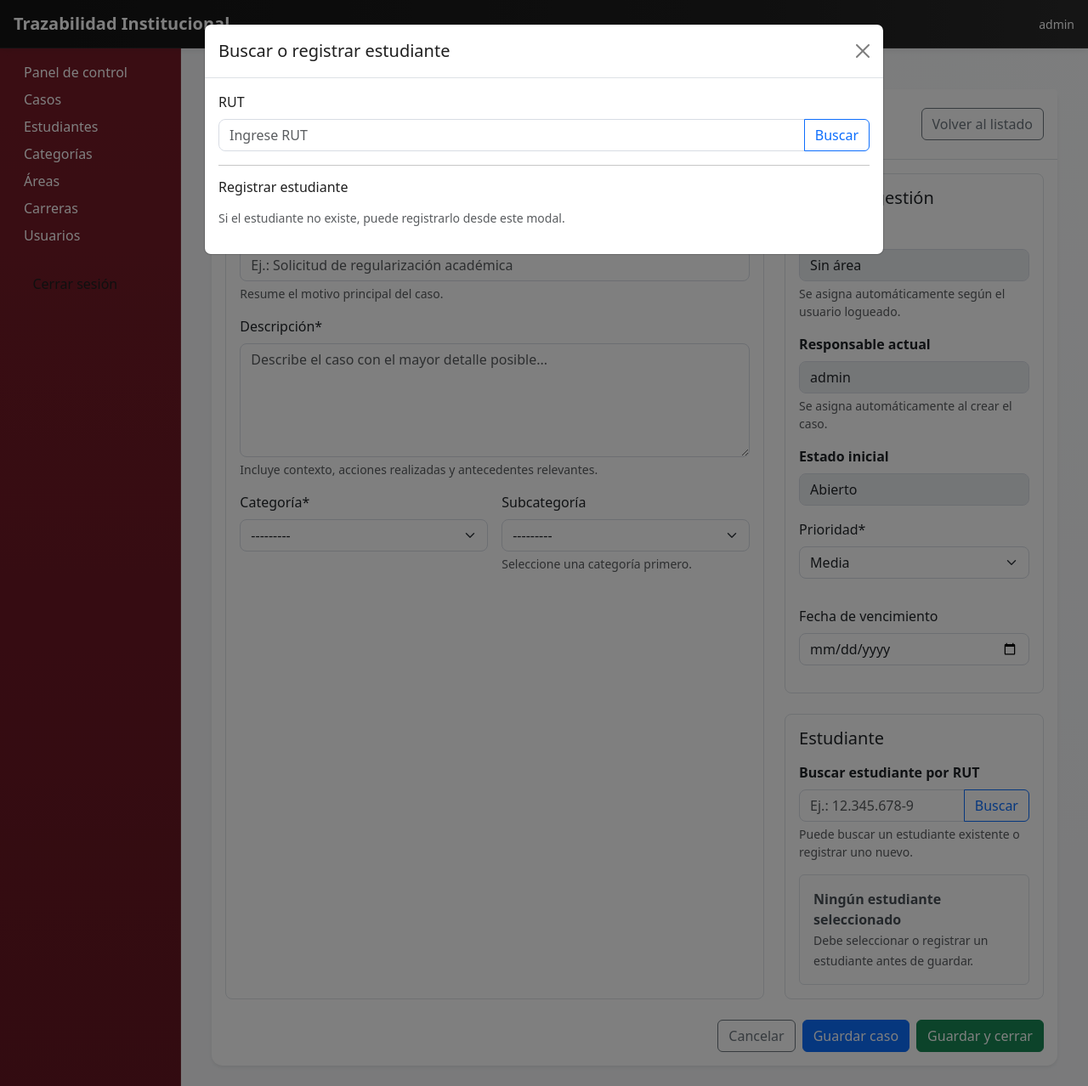
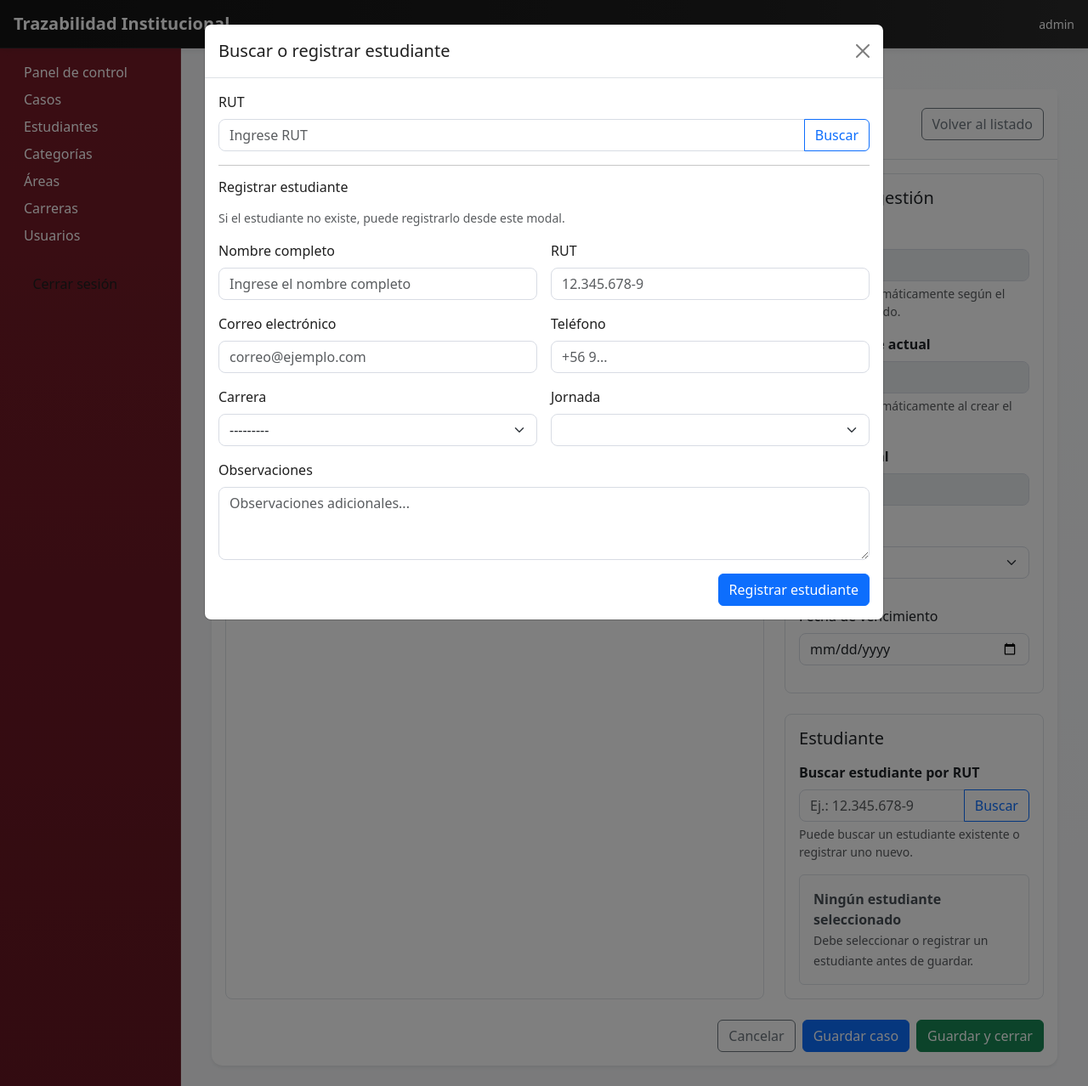
Before and after one commit to rueeen/atenciones-back, a Django app: page /cases/nuevo/ in a window 1280 px wide, after a click on "Buscar". Shown: the top 1278 px of the page at 85% size. Run offline with Django 5.2, Linux system fonts and the light colour scheme; a user stored in the database is signed in; data comes from the database, SQL or seed files in the repository; tables that the repository leaves empty hold one stand-in row (values such as "Sample post"); lists and menus that the app fills with data are empty; some libraries are stand-ins or nearby versions.

Commit message:
refactor: improve cases form

```diff
--- a/students/forms.py
+++ b/students/forms.py
@@ -5,7 +5,8 @@ from students.models import Student
 class StudentForm(forms.ModelForm):
     class Meta:
         model = Student
-        fields = ['full_name', 'rut', 'email', 'phone', 'career', 'schedule', 'observations']
+        fields = ['full_name', 'rut', 'email', 'phone',
+                  'career', 'schedule', 'observations']
         labels = {
             'full_name': 'Nombre completo',
             'rut': 'RUT',
@@ -15,3 +16,32 @@ class StudentForm(forms.ModelForm):
             'schedule': 'Jornada',
             'observations': 'Observaciones',
         }
+        widgets = {
+            'full_name': forms.TextInput(attrs={
+                'class': 'form-control',
+                'placeholder': 'Ingrese el nombre completo',
+            }),
+            'rut': forms.TextInput(attrs={
+                'class': 'form-control',
+                'placeholder': '12.345.678-9',
+            }),
+            'email': forms.EmailInput(attrs={
+                'class': 'form-control',
+                'placeholder': 'correo@ejemplo.com',
+            }),
+            'phone': forms.TextInput(attrs={
+                'class': 'form-control',
+                'placeholder': '+56 9...',
+            }),
+            'career': forms.Select(attrs={
+                'class': 'form-select',
+            }),
+            'schedule': forms.Select(attrs={
+                'class': 'form-select',
+            }),
+            'observations': forms.Textarea(attrs={
+                'class': 'form-control',
+                'rows': 3,
+                'placeholder': 'Observaciones adicionales...',
+            }),
+        }
--- a/students/urls.py
+++ b/students/urls.py
@@ -1,10 +1,12 @@
 from django.urls import path
-from .views import StudentCreateView, StudentListView, StudentUpdateView
+from .views import StudentCreateView, StudentListView, StudentUpdateView, StudentModalCreateView
+
 
 app_name = 'students'
 
 urlpatterns = [
     path('', StudentListView.as_view(), name='list'),
-    path('new/', StudentCreateView.as_view(), name='create'),
+    path('nuevo/', StudentCreateView.as_view(), name='create'),
+    path('modal/create/', StudentModalCreateView.as_view(), name='modal_create'),
     path('<int:pk>/edit/', StudentUpdateView.as_view(), name='update'),
 ]
--- a/students/views.py
+++ b/students/views.py
@@ -1,10 +1,12 @@
+from .models import Student
+from .forms import StudentForm
+from django.views import View
+from django.template.loader import render_to_string
+from django.http import JsonResponse
 from django.contrib import messages
 from django.contrib.auth.mixins import LoginRequiredMixin
 from django.urls import reverse_lazy
 from django.views.generic import CreateView, ListView, UpdateView
-
-from students.forms import StudentForm
-from students.models import Student
 
 
 class StudentListView(LoginRequiredMixin, ListView):
@@ -24,6 +26,42 @@ class StudentCreateView(LoginRequiredMixin, CreateView):
         return super().form_valid(form)
 
 
+class StudentModalCreateView(LoginRequiredMixin, View):
+    def get(self, request, *args, **kwargs):
+        form = StudentForm()
+        html = render_to_string(
+            'students/includes/student_create_form.html',
+            {'form': form},
+            request=request
+        )
+        return JsonResponse({'html': html})
+
+    def post(self, request, *args, **kwargs):
+        form = StudentForm(request.POST)
+
+        if form.is_valid():
+            student = form.save()
+            return JsonResponse({
+                'success': True,
+                'student': {
+                    'id': student.id,
+                    'full_name': student.full_name,
+                    'rut': student.rut,
+                    'label': f'{student.rut} - {student.full_name}',
+                }
+            })
+
+        html = render_to_string(
+            'students/includes/student_create_form.html',
+            {'form': form},
+            request=request
+        )
+        return JsonResponse({
+            'success': False,
+            'html': html,
+        }, status=400)
+
+
 class StudentUpdateView(LoginRequiredMixin, UpdateView):
     model = Student
     form_class = StudentForm
--- a/templates/cases/case_form.html
+++ b/templates/cases/case_form.html
@@ -168,7 +168,83 @@
         </p>
 
         <div id="student-create-form-container">
-          {# Aquí después puedes cargar un formulario parcial vía HTMX/AJAX #}
+          <script>
+  document.addEventListener('DOMContentLoaded', function () {
+    const modalElement = document.getElementById('studentModal');
+    const container = document.getElementById('student-create-form-container');
+    const hiddenStudentInput = document.getElementById('id_student');
+    const studentSelectedBox = document.getElementById('student-selected-box');
+
+    if (!modalElement || !container || !hiddenStudentInput || !studentSelectedBox) {
+      return;
+    }
+
+    modalElement.addEventListener('show.bs.modal', function () {
+      fetch("{% url 'students:modal_create' %}")
+        .then(response => response.json())
+        .then(data => {
+          container.innerHTML = data.html;
+          bindStudentCreateForm();
+        })
+        .catch(error => {
+          console.error('Error al cargar el formulario del estudiante:', error);
+          container.innerHTML = `
+            <div class="alert alert-danger mb-0">
+              No se pudo cargar el formulario de registro de estudiante.
+            </div>
+          `;
+        });
+    });
+
+    function bindStudentCreateForm() {
+      const form = document.getElementById('student-create-form');
+      if (!form) return;
+
+      form.addEventListener('submit', function (e) {
+        e.preventDefault();
+
+        const formData = new FormData(form);
+
+        fetch(form.action, {
+          method: 'POST',
+          body: formData,
+          headers: {
+            'X-Requested-With': 'XMLHttpRequest'
+          }
+        })
+          .then(async response => {
+            const data = await response.json();
+            return { ok: response.ok, data: data };
+          })
+          .then(({ ok, data }) => {
+            if (ok && data.success) {
+              hiddenStudentInput.innerHTML = '';
+
+              const option = document.createElement('option');
+              option.value = data.student.id;
+              option.textContent = data.student.label;
+              option.selected = true;
+              hiddenStudentInput.appendChild(option);
+
+              studentSelectedBox.innerHTML = `
+                <div class="fw-semibold">${data.student.full_name}</div>
+                <small class="text-muted">${data.student.rut}</small>
+              `;
+
+              const modal = bootstrap.Modal.getInstance(modalElement);
+              modal.hide();
+            } else {
+              container.innerHTML = data.html;
+              bindStudentCreateForm();
+            }
+          })
+          .catch(error => {
+            console.error('Error al guardar el estudiante:', error);
+          });
+      });
+    }
+  });
+</script>
         </div>
       </div>
     </div>
--- /dev/null
+++ b/templates/students/includes/student_create_form.html
@@ -0,0 +1,67 @@
+<form id="student-create-form" method="post" action="{% url 'students:modal_create' %}">
+  {% csrf_token %}
+
+  <div class="row g-3">
+    <div class="col-md-6">
+      <label for="{{ form.full_name.id_for_label }}" class="form-label">Nombre completo</label>
+      {{ form.full_name }}
+      {% if form.full_name.errors %}
+        <div class="text-danger small mt-1">{{ form.full_name.errors|join:", " }}</div>
+      {% endif %}
+    </div>
+
+    <div class="col-md-6">
+      <label for="{{ form.rut.id_for_label }}" class="form-label">RUT</label>
+      {{ form.rut }}
+      {% if form.rut.errors %}
+        <div class="text-danger small mt-1">{{ form.rut.errors|join:", " }}</div>
+      {% endif %}
+    </div>
+
+    <div class="col-md-6">
+      <label for="{{ form.email.id_for_label }}" class="form-label">Correo electrónico</label>
+      {{ form.email }}
+      {% if form.email.errors %}
+        <div class="text-danger small mt-1">{{ form.email.errors|join:", " }}</div>
+      {% endif %}
+    </div>
+
+    <div class="col-md-6">
+      <label for="{{ form.phone.id_for_label }}" class="form-label">Teléfono</label>
+      {{ form.phone }}
+      {% if form.phone.errors %}
+        <div class="text-danger small mt-1">{{ form.phone.errors|join:", " }}</div>
+      {% endif %}
+    </div>
+
+    <div class="col-md-6">
+      <label for="{{ form.career.id_for_label }}" class="form-label">Carrera</label>
+      {{ form.career }}
+      {% if form.career.errors %}
+        <div class="text-danger small mt-1">{{ form.career.errors|join:", " }}</div>
+      {% endif %}
+    </div>
+
+    <div class="col-md-6">
+      <label for="{{ form.schedule.id_for_label }}" class="form-label">Jornada</label>
+      {{ form.schedule }}
+      {% if form.schedule.errors %}
+        <div class="text-danger small mt-1">{{ form.schedule.errors|join:", " }}</div>
+      {% endif %}
+    </div>
+
+    <div class="col-12">
+      <label for="{{ form.observations.id_for_label }}" class="form-label">Observaciones</label>
+      {{ form.observations }}
+      {% if form.observations.errors %}
+        <div class="text-danger small mt-1">{{ form.observations.errors|join:", " }}</div>
+      {% endif %}
+    </div>
+  </div>
+
+  <div class="d-flex justify-content-end mt-3">
+    <button type="submit" class="btn btn-primary">
+      Registrar estudiante
+    </button>
+  </div>
+</form>
```
